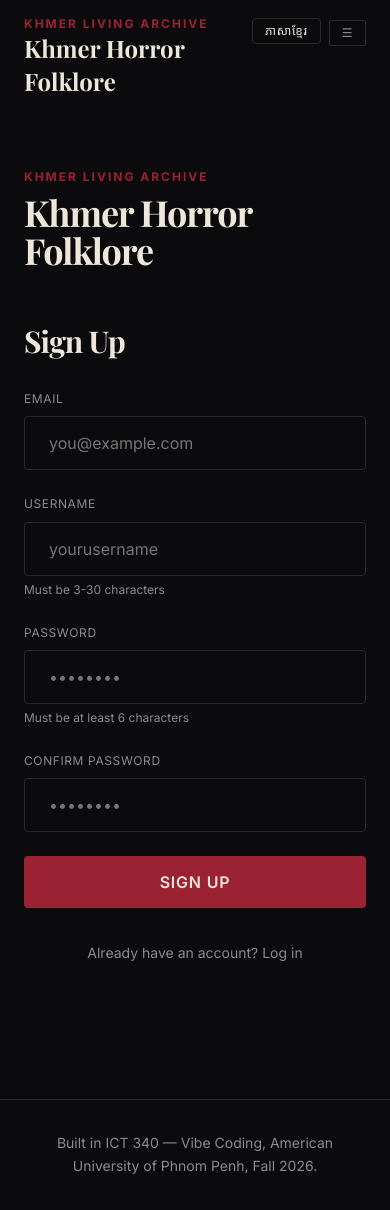
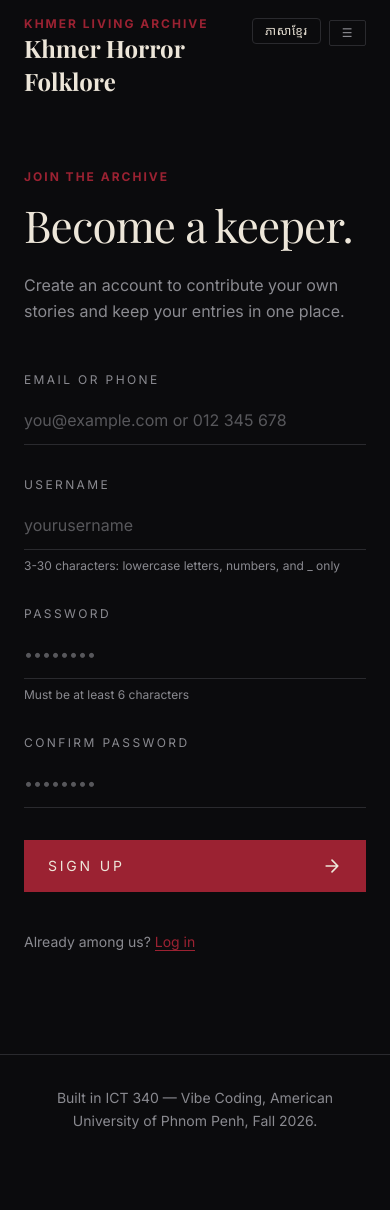
Before and after one commit to vireakbothkim/khmer-horror-folklore, a Next.js app: page /signup in a window 390 px wide. After the commit the page ends 1165 px from the top, so only its background shows below. Built offline with nearby package versions, Linux system fonts and the light colour scheme; no server answers.

Commit message:
sprint 3: log in and sign up page design revamp, added phone number sign up, added username restrictions (AI-assisted)

```diff
--- a/app/auth.module.css
+++ b/app/auth.module.css
@@ -159,3 +159,34 @@
 .link:hover {
   color: var(--color-accent);
 }
+
+/* Large serif headline for the split layout (Playfair Display, light weight). */
+.heading {
+  font-family: var(--font-display);
+  font-size: clamp(2.75rem, 6vw, 4.5rem);
+  font-weight: 400;
+  line-height: 1.05;
+  letter-spacing: -0.02em;
+  margin: var(--space-md) 0 var(--space-lg);
+  color: var(--color-text-primary);
+}
+
+/* Chrome autofill paints inputs light blue with dark text. Override it so
+   autofilled fields match the dark underline style of the other fields. */
+.authInput:-webkit-autofill,
+.authInput:-webkit-autofill:hover,
+.authInput:-webkit-autofill:focus,
+.authInput:-webkit-autofill:active {
+  -webkit-box-shadow: 0 0 0 1000px var(--color-bg) inset;
+  box-shadow: 0 0 0 1000px var(--color-bg) inset;
+  -webkit-text-fill-color: var(--color-text-primary);
+  caret-color: var(--color-text-primary);
+  transition: background-color 9999s ease-in-out 0s;
+}
+
+/* Red underlined link inside a sentence, e.g. "Create an account". */
+.inlineLink {
+  color: var(--color-accent-text);
+  border-bottom: 1px solid var(--color-accent-text);
+  text-decoration: none;
+}
--- a/app/login/page.js
+++ b/app/login/page.js
@@ -3,13 +3,16 @@
 import { useState } from "react";
 import { useRouter } from "next/navigation";
 import { createClient } from "../../lib/supabase-client";
-import collection from "../../collection.config.js";
+import { toAuthCredentials } from "../../lib/parse-identifier";
 import styles from "../auth.module.css";
 import { useLanguage } from "../../components/LanguageProvider";
+import AuthShell from "../../components/AuthShell";
+import AuthField from "../../components/AuthField";
+import AuthSubmitButton from "../../components/AuthSubmitButton";
 
 export default function LoginPage() {
   const router = useRouter();
-  const [email, setEmail] = useState("");
+  const [identifier, setIdentifier] = useState("");
   const [password, setPassword] = useState("");
   const [error, setError] = useState("");
   const [loading, setLoading] = useState(false);
@@ -17,27 +20,36 @@ export default function LoginPage() {
 
   const uiText = {
     en: {
-      kicker: "KHMER LIVING ARCHIVE",
-      title: "Log In",
-      emailLabel: "EMAIL",
+      kicker: "RESTRICTED ACCESS",
+      heading: "Enter the archive.",
+      intro: "Sign in to submit new findings and keep track of the records that haunt you.",
+      identifierLabel: "EMAIL OR PHONE",
+      identifierPlaceholder: "you@example.com or 012 345 678",
       passwordLabel: "PASSWORD",
+      passwordPlaceholder: "Your password",
       loginButton: "LOG IN",
-      signupLink: "Don't have an account? Sign up",
-      languageToggle: "ភាសាខ្មែរ",
+      loggingIn: "LOGGING IN...",
+      signupPrompt: "Not yet among us?",
+      signupLink: "Create an account",
+      quote: "Some doors only open for those who know where to look.",
     },
     kh: {
-      kicker: "បណ្ណសាររស់របស់ខ្មែរ",
-      title: "ចូលគណនី",
-      emailLabel: "អ៊ីមែល",
+      kicker: "ការចូលប្រើប្រាស់មានកម្រិត",
+      heading: "ចូលទៅក្នុងបណ្ណសារ។",
+      intro: "ចូលគណនីដើម្បីដាក់បញ្ចូលការរកឃើញថ្មី និងតាមដានការរកឃើញដែលលងព្រលងអ្នក។",
+      identifierLabel: "អ៊ីមែល ឬលេខទូរសព្ទ",
+      identifierPlaceholder: "you@example.com ឬ 012 345 678",
       passwordLabel: "ពាក្យសម្ងាត់",
+      passwordPlaceholder: "ពាក្យសម្ងាត់របស់អ្នក",
       loginButton: "ចូល",
-      signupLink: "មិនទាន់មានគណនីទេ? ចុះឈ្មោះ",
-      languageToggle: "English",
+      loggingIn: "កំពុងចូល...",
+      signupPrompt: "មិនទាន់មានគណនីទេ?",
+      signupLink: "បង្កើតគណនី",
+      quote: "មានទ្វារមួយចំនួនដែលបើកតែសម្រាប់អ្នកដែលដឹងថាត្រូវមើលទីណា។",
     },
   };
 
   const t = uiText[lang];
-  const collectionName = lang === "kh" ? collection.name_km : collection.name;
 
   const handleLogin = async (e) => {
     e.preventDefault();
@@ -46,91 +58,70 @@ export default function LoginPage() {
 
     try {
       const supabase = createClient();
+      const credentials = toAuthCredentials(identifier);
+      if (!credentials) {
+        setError("Invalid email or phone number");
+        return;
+      }
+
       const { error } = await supabase.auth.signInWithPassword({
-        email,
+        email: credentials.email,
         password,
       });
 
       if (error) {
-        setError("Invalid email or password");
+        setError("Invalid email or phone number");
       } else {
         router.push("/");
         router.refresh();
       }
     } catch (err) {
-      setError("Invalid email or password");
+      setError("Invalid email or phone number");
     } finally {
       setLoading(false);
     }
   };
+
   return (
-    <div className={styles.wrap}>
-      <div className={styles.headerRow}>
-        <div>
+    <AuthShell quote={t.quote} lang={lang === "kh" ? "km" : "en"}>
       <p className={styles.kicker}>{t.kicker}</p>
-          <h1 className={styles.title}>{collectionName}</h1>
-        </div>
-      </div>
+      <h1 className={styles.heading} lang={lang === "kh" ? "km" : "en"}>
+        {t.heading}
+      </h1>
+      <p className="mb-12 text-base leading-relaxed text-text-secondary" lang={lang === "kh" ? "km" : "en"}>
+        {t.intro}
+      </p>
 
-      <div>
-        <h2 className={styles.title} style={{ fontSize: "var(--text-3xl)", marginBottom: "var(--space-xl)" }}>
-          {t.title}
-        </h2>
+      {error && <div className={styles.errorMessage}>{error}</div>}
 
-        {error && (
-          <div className={error.includes("Invalid") ? styles.errorMessage : styles.successMessage}>
-            {error}
-          </div>
-        )}
-
-        <form onSubmit={handleLogin} className={styles.form}>
-          <div className={styles.formGroup}>
-            <label className={styles.label}>
-              {t.emailLabel}
-            </label>
-            <input
-              type="email"
-              value={email}
-              onChange={(e) => setEmail(e.target.value)}
+      <form onSubmit={handleLogin}>
+        <AuthField
+          id="identifier"
+          label={t.identifierLabel}
+          type="text"
+          value={identifier}
+          onChange={(e) => setIdentifier(e.target.value)}
+          placeholder={t.identifierPlaceholder}
           required
-              className={styles.input}
-              placeholder="you@example.com"
         />
-          </div>
-
-          <div className={styles.formGroup}>
-            <label className={styles.label}>
-              {t.passwordLabel}
-            </label>
-            <input
+        <AuthField
+          id="password"
+          label={t.passwordLabel}
           type="password"
           value={password}
           onChange={(e) => setPassword(e.target.value)}
+          placeholder={t.passwordPlaceholder}
           required
-              className={styles.input}
-              placeholder="••••••••"
         />
-          </div>
-
-          <button
-            type="submit"
-            disabled={loading}
-            className={styles.submitButton}
-          >
-            {loading ? "LOGGING IN..." : t.loginButton}
-          </button>
+        <AuthSubmitButton label={loading ? t.loggingIn : t.loginButton} disabled={loading} />
       </form>
 
-        <div className={styles.linkContainer}>
-          <a
-            href="/signup"
-            className={styles.link}
-          >
+      <p className="mt-10 text-sm text-text-secondary" lang={lang === "kh" ? "km" : "en"}>
+        {t.signupPrompt}{" "}
+        <a href="/signup" className={styles.inlineLink}>
           {t.signupLink}
         </a>
-        </div>
-      </div>
-
-    </div>
+      </p>
+    </AuthShell>
   );
 }
--- a/app/signup/page.js
+++ b/app/signup/page.js
@@ -3,13 +3,17 @@
 import { useState } from "react";
 import { useRouter } from "next/navigation";
 import { createClient } from "../../lib/supabase-client";
-import collection from "../../collection.config.js";
+import { toAuthCredentials } from "../../lib/parse-identifier";
+import { isValidUsername } from "../../lib/validate-username";
 import styles from "../auth.module.css";
 import { useLanguage } from "../../components/LanguageProvider";
+import AuthShell from "../../components/AuthShell";
+import AuthField from "../../components/AuthField";
+import AuthSubmitButton from "../../components/AuthSubmitButton";
 
 export default function SignupPage() {
   const router = useRouter();
-  const [email, setEmail] = useState("");
+  const [identifier, setIdentifier] = useState("");
   const [password, setPassword] = useState("");
   const [confirmPassword, setConfirmPassword] = useState("");
   const [username, setUsername] = useState("");
@@ -19,35 +23,51 @@ export default function SignupPage() {
 
   const uiText = {
     en: {
-      kicker: "KHMER LIVING ARCHIVE",
-      title: "Sign Up",
-      emailLabel: "EMAIL",
+      kicker: "JOIN THE ARCHIVE",
+      heading: "Become a keeper.",
+      intro: "Create an account to contribute your own stories and keep your entries in one place.",
+      identifierLabel: "EMAIL OR PHONE",
+      identifierPlaceholder: "you@example.com or 012 345 678",
       usernameLabel: "USERNAME",
+      usernameHelper: "3-30 characters: lowercase letters, numbers, and _ only",
+      invalidUsername: "Username must be 3-30 characters: lowercase letters, numbers, and _ only",
       passwordLabel: "PASSWORD",
+      passwordHelper: "Must be at least 6 characters",
       confirmPasswordLabel: "CONFIRM PASSWORD",
       signupButton: "SIGN UP",
-      loginLink: "Already have an account? Log in",
-      languageToggle: "ភាសាខ្មែរ",
+      creatingAccount: "CREATING ACCOUNT...",
+      loginPrompt: "Already among us?",
+      loginLink: "Log in",
       passwordMismatch: "Passwords do not match",
+      invalidIdentifier: "Enter a valid email or phone number",
       signupSuccess: "Account created! Redirecting to login...",
+      quote: "Every story begins with someone willing to tell it.",
     },
     kh: {
-      kicker: "បណ្ណសាររស់របស់ខ្មែរ",
-      title: "ចុះឈ្មោះ",
-      emailLabel: "អ៊ីមែល",
+      kicker: "ចូលរួមក្នុងបណ្ណសារ",
+      heading: "ក្លាយជាអ្នករក្សា។",
+      intro: "បង្កើតគណនីដើម្បីចូលរួមចែករំលែករឿងរបស់អ្នក និងរក្សាធាតុរបស់អ្នកនៅកន្លែងតែមួយ។",
+      identifierLabel: "អ៊ីមែល ឬលេខទូរសព្ទ",
+      identifierPlaceholder: "you@example.com ឬ 012 345 678",
       usernameLabel: "ឈ្មោះអ្នកប្រើ",
+      usernameHelper: "3-30 តួអក្សរ៖ អក្សរតូចអង់គ្លេស លេខ និង _ ប៉ុណ្ណោះ",
+      invalidUsername: "ឈ្មោះអ្នកប្រើត្រូវមាន 3-30 តួអក្សរ៖ អក្សរតូចអង់គ្លេស លេខ និង _ ប៉ុណ្ណោះ",
       passwordLabel: "ពាក្យសម្ងាត់",
+      passwordHelper: "ត្រូវមានយ៉ាងតិច 6 តួអក្សរ",
       confirmPasswordLabel: "បញ្ជាក់ពាក្យសម្ងាត់",
       signupButton: "ចុះឈ្មោះ",
-      loginLink: "មានគណនីរួចហើយ? ចូល",
-      languageToggle: "English",
+      creatingAccount: "កំពុងបង្កើតគណនី...",
+      loginPrompt: "មានគណនីរួចហើយ?",
+      loginLink: "ចូល",
       passwordMismatch: "ពាក្យសម្ងាត់មិនត្រូវគ្នា",
+      invalidIdentifier: "សូមបញ្ចូលអ៊ីមែល ឬលេខទូរសព្ទឲ្យបានត្រឹមត្រូវ",
       signupSuccess: "បានបង្កើតគណនីហើយ! កំពុងបញ្ជូនទៅការចូល...",
+      quote: "រឿងគ្រប់រឿងចាប់ផ្តើមពីនរណាម្នាក់ដែលចង់ប្រាប់វា។",
     },
   };
 
   const t = uiText[lang];
-  const collectionName = lang === "kh" ? collection.name_km : collection.name;
+  const isKhmer = lang === "kh";
 
   const handleSignup = async (e) => {
     e.preventDefault();
@@ -55,8 +75,8 @@ export default function SignupPage() {
 
     // Trim and validate username
     const trimmedUsername = username.trim();
-    if (trimmedUsername.length < 3 || trimmedUsername.length > 30) {
-      setError("Username must be 3-30 characters");
+    if (!isValidUsername(trimmedUsername)) {
+      setError(t.invalidUsername);
       return;
     }
 
@@ -70,24 +90,31 @@ export default function SignupPage() {
       return;
     }
 
+    const credentials = toAuthCredentials(identifier);
+    if (!credentials) {
+      setError(t.invalidIdentifier);
+      return;
+    }
+
     setLoading(true);
 
     try {
       const supabase = createClient();
       const { error } = await supabase.auth.signUp({
-        email,
+        email: credentials.email,
         password,
         options: {
           emailRedirectTo: `${window.location.origin}/auth/callback`,
           data: {
             username: trimmedUsername,
+            phone: credentials.phone,
           },
         },
       });
 
       if (error) {
         console.error("Signup error:", error);
-        setError("Couldn't create your account. That username or email may already be in use.");
+        setError("Couldn't create your account. That username, email, or phone number may already be in use.");
       } else {
         setError(t.signupSuccess);
         setTimeout(() => {
@@ -96,113 +123,74 @@ export default function SignupPage() {
       }
     } catch (err) {
       console.error("Signup exception:", err);
-      setError("Couldn't create your account. That username or email may already be in use.");
+      setError("Couldn't create your account. That username, email, or phone number may already be in use.");
     } finally {
       setLoading(false);
     }
   };
+
+  const isSuccess = error === t.signupSuccess;
+
   return (
-    <div className={styles.wrap}>
-      <div className={styles.headerRow}>
-        <div>
+    <AuthShell quote={t.quote} lang={isKhmer ? "km" : "en"}>
       <p className={styles.kicker}>{t.kicker}</p>
-          <h1 className={styles.title}>{collectionName}</h1>
-        </div>
-      </div>
+      <h1 className={styles.heading} lang={isKhmer ? "km" : "en"}>
+        {t.heading}
+      </h1>
+      <p className="mb-12 text-base leading-relaxed text-text-secondary" lang={isKhmer ? "km" : "en"}>
+        {t.intro}
+      </p>
 
-      <div>
-        <h2 className={styles.title} style={{ fontSize: "var(--text-3xl)", marginBottom: "var(--space-xl)" }}>
-          {t.title}
-        </h2>
+      {error && <div className={isSuccess ? styles.successMessage : styles.errorMessage}>{error}</div>}
 
-        {error && (
-          <div className={error.includes("Invalid") || error.includes("Couldn't") || error === t.passwordMismatch || error.includes("Username must be") || error.includes("Password must be") ? styles.errorMessage : styles.successMessage}>
-            {error}
-          </div>
-        )}
-
-        <form onSubmit={handleSignup} className={styles.form}>
-          <div className={styles.formGroup}>
-            <label className={styles.label}>
-              {t.emailLabel}
-            </label>
-            <input
-              type="email"
-              value={email}
-              onChange={(e) => setEmail(e.target.value)}
+      <form onSubmit={handleSignup}>
+        <AuthField
+          id="identifier"
+          label={t.identifierLabel}
+          type="text"
+          value={identifier}
+          onChange={(e) => setIdentifier(e.target.value)}
+          placeholder={t.identifierPlaceholder}
           required
-              className={styles.input}
-              placeholder="you@example.com"
         />
-          </div>
-
-          <div className={styles.formGroup}>
-            <label className={styles.label}>
-              {t.usernameLabel}
-            </label>
-            <input
+        <AuthField
+          id="username"
+          label={t.usernameLabel}
           type="text"
           value={username}
           onChange={(e) => setUsername(e.target.value)}
+          placeholder="yourusername"
+          helperText={t.usernameHelper}
           required
-              className={styles.input}
-              placeholder="yourusername"
         />
-            <p className={styles.helperText}>
-              Must be 3-30 characters
-            </p>
-          </div>
-
-          <div className={styles.formGroup}>
-            <label className={styles.label}>
-              {t.passwordLabel}
-            </label>
-            <input
+        <AuthField
+          id="password"
+          label={t.passwordLabel}
           type="password"
           value={password}
           onChange={(e) => setPassword(e.target.value)}
+          placeholder="••••••••"
+          helperText={t.passwordHelper}
           required
-              className={styles.input}
-              placeholder="••••••••"
         />
-            <p className={styles.helperText}>
-              Must be at least 6 characters
-            </p>
-          </div>
-
-          <div className={styles.formGroup}>
-            <label className={styles.label}>
-              {t.confirmPasswordLabel}
-            </label>
-            <input
+        <AuthField
+          id="confirmPassword"
+          label={t.confirmPasswordLabel}
           type="password"
           value={confirmPassword}
           onChange={(e) => setConfirmPassword(e.target.value)}
+          placeholder="••••••••"
           required
-              className={styles.input}
-              placeholder="••••••••"
         />
-          </div>
-
-          <button
-            type="submit"
-            disabled={loading}
-            className={styles.submitButton}
-          >
-            {loading ? "CREATING ACCOUNT..." : t.signupButton}
-          </button>
+        <AuthSubmitButton label={loading ? t.creatingAccount : t.signupButton} disabled={loading} />
       </form>
 
-        <div className={styles.linkContainer}>
-          <a
-            href="/login"
-            className={styles.link}
-          >
+      <p className="mt-10 text-sm text-text-secondary" lang={isKhmer ? "km" : "en"}>
+        {t.loginPrompt}{" "}
+        <a href="/login" className={styles.inlineLink}>
           {t.loginLink}
         </a>
-        </div>
-      </div>
-
-    </div>
+      </p>
+    </AuthShell>
   );
 }
--- /dev/null
+++ b/components/AuthField.js
@@ -0,0 +1,19 @@
+import styles from "../app/auth.module.css";
+
+// One labeled input in the underline style used on login and signup.
+// Pass helperText for a small hint under the field. All other props go to the input.
+export default function AuthField({ id, label, helperText = "", ...inputProps }) {
+  return (
+    <div className="mb-8">
+      <label htmlFor={id} className="mb-2 block font-mono text-xs uppercase tracking-[0.2em] text-text-secondary">
+        {label}
+      </label>
+      <input
+        id={id}
+        {...inputProps}
+        className={`${styles.authInput} w-full rounded-none border-0 border-b border-border bg-transparent px-0 py-3 font-sans text-base text-text-primary transition-colors placeholder:text-text-secondary/60 focus:border-accent`}
+      />
+      {helperText && <p className="mt-2 text-xs text-text-secondary">{helperText}</p>}
+    </div>
+  );
+}
--- /dev/null
+++ b/components/AuthShell.js
@@ -0,0 +1,27 @@
+// Split layout for the login and signup pages.
+// Left: the dark archive photo with a short quote over it (hidden below lg).
+// Right: the form. The quote uses the Khmer font when lang is "km".
+export default function AuthShell({ quote, lang, children }) {
+  return (
+    <div className="mx-auto grid min-h-[calc(100vh-6rem)] max-w-[1280px] lg:grid-cols-2">
+      <div className="relative hidden overflow-hidden border-r border-border lg:sticky lg:top-0 lg:block lg:h-[calc(100vh-6rem)] lg:self-start">
+        <img
+          src="/images/haunted-house.avif"
+          alt="An old brick house at night, surrounded by bare trees"
+          className="absolute inset-0 size-full object-cover opacity-60 grayscale"
+        />
+        <div className="absolute inset-0 bg-linear-to-t from-bg via-bg/40 to-transparent" />
+        <p
+          lang={lang}
+          className="absolute right-12 bottom-12 left-12 m-0 text-2xl leading-snug italic text-text-primary"
+        >
+          “{quote}”
+        </p>
+      </div>
+
+      <div className="flex items-center px-6 py-12 sm:px-12 lg:px-20">
+        <div className="w-full max-w-md">{children}</div>
+      </div>
+    </div>
+  );
+}
--- /dev/null
+++ b/components/AuthSubmitButton.js
@@ -0,0 +1,26 @@
+// Full-width red submit button with an arrow, used on login and signup.
+// The arrow is an inline SVG, so no icon package is needed.
+export default function AuthSubmitButton({ label, disabled = false }) {
+  return (
+    <button
+      type="submit"
+      disabled={disabled}
+      className="mt-4 flex w-full cursor-pointer items-center justify-between border-0 bg-accent px-6 py-4 font-sans text-sm uppercase tracking-[0.2em] text-text-primary transition-colors hover:bg-accent-hover disabled:cursor-not-allowed disabled:opacity-70"
+    >
+      <span>{label}</span>
+      <svg
+        aria-hidden="true"
+        width="20"
+        height="20"
+        viewBox="0 0 24 24"
+        fill="none"
+        stroke="currentColor"
+        strokeWidth="2"
+        strokeLinecap="round"
+        strokeLinejoin="round"
+      >
+        <path d="M5 12h14M12 5l7 7-7 7" />
+      </svg>
+    </button>
+  );
+}
--- /dev/null
+++ b/lib/parse-identifier.js
@@ -0,0 +1,37 @@
+// Supabase Auth signs every user in with an email and a password.
+// Phone numbers are turned into a generated email, so no SMS or phone
+// provider is needed. The real phone number is saved in user_metadata.
+const PHONE_EMAIL_DOMAIN = "phone.khmer-archive.example";
+
+// Turns what the user typed into the email Supabase Auth expects.
+// Returns { email, phone }: phone is null for email input, and holds the
+// normalized number (e.g. +85512345678) for phone input.
+// Returns null when the input is neither a valid email nor a valid phone number.
+export function toAuthCredentials(input) {
+  const value = input.trim();
+
+  if (value.includes("@")) {
+    return { email: value, phone: null };
+  }
+
+  // Ignore spaces, dashes, and brackets people type in phone numbers
+  const digits = value.replace(/[\s\-()]/g, "");
+
+  // Local format: 0 followed by 8 or 9 digits, e.g. 012 345 678
+  if (/^0\d{8,9}$/.test(digits)) {
+    const phone = `+855${digits.slice(1)}`;
+    return { email: phoneToEmail(phone), phone };
+  }
+
+  // International format: + then 8 to 15 digits, e.g. +855 12 345 678
+  if (/^\+\d{8,15}$/.test(digits)) {
+    return { email: phoneToEmail(digits), phone: digits };
+  }
+
+  return null;
+}
+
+// "+85512345678" -> "85512345678@phone.khmer-archive.example"
+function phoneToEmail(phone) {
+  return `${phone.slice(1)}@${PHONE_EMAIL_DOMAIN}`;
+}
--- /dev/null
+++ b/lib/validate-username.js
@@ -0,0 +1,8 @@
+// Usernames: 3-30 characters, lowercase letters a-z, digits 0-9, and _ only.
+// No spaces, capital letters, or other symbols. Invalid input is rejected,
+// never auto-corrected.
+const USERNAME_PATTERN = /^[a-z0-9_]{3,30}$/;
+
+export function isValidUsername(username) {
+  return USERNAME_PATTERN.test(username);
+}
```
Also changed, not shown: components/NavLinks.js (+6 -2 lines), public/images/haunted-house.avif (added). Lines whose indentation alone changed are shown as unchanged.
